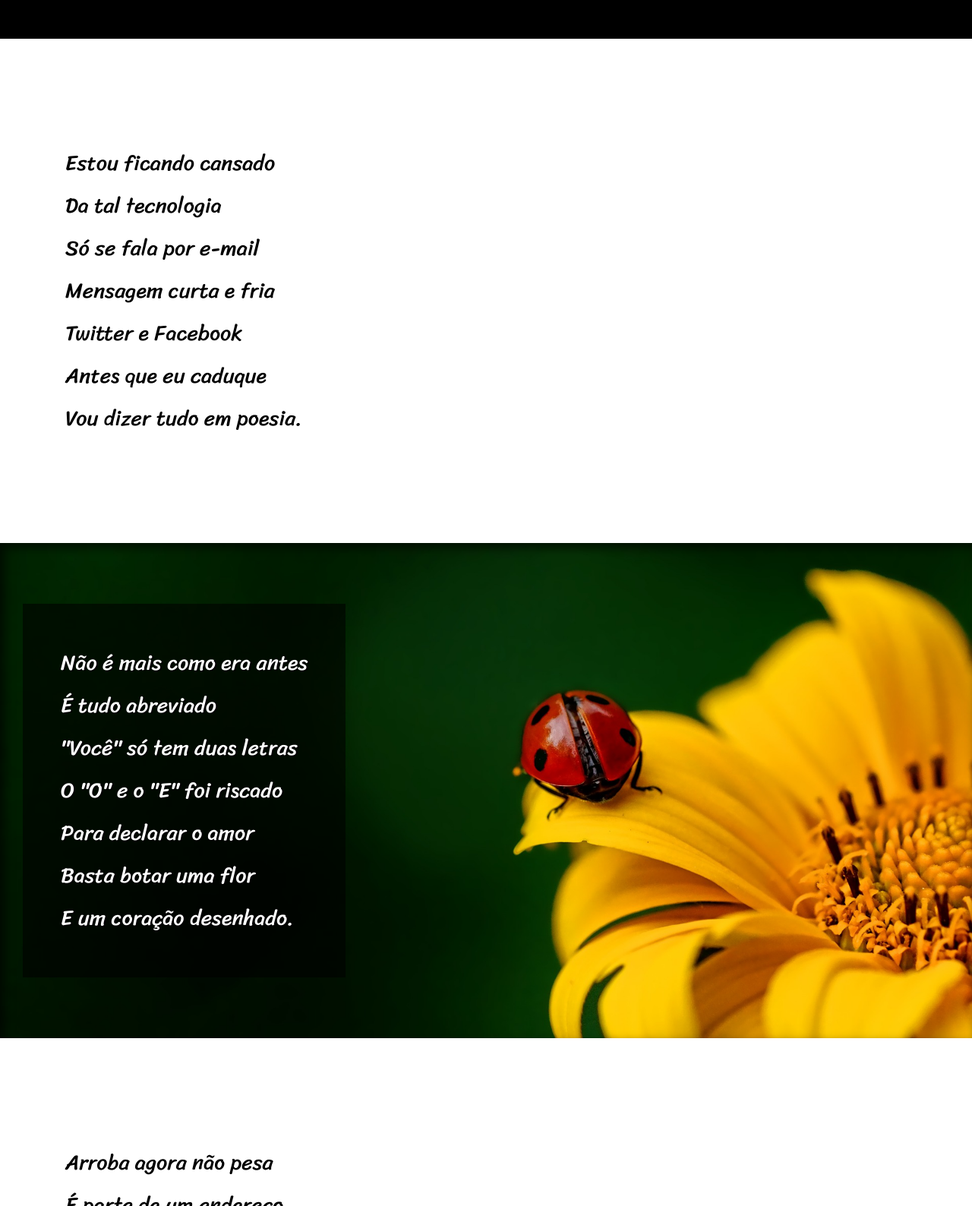
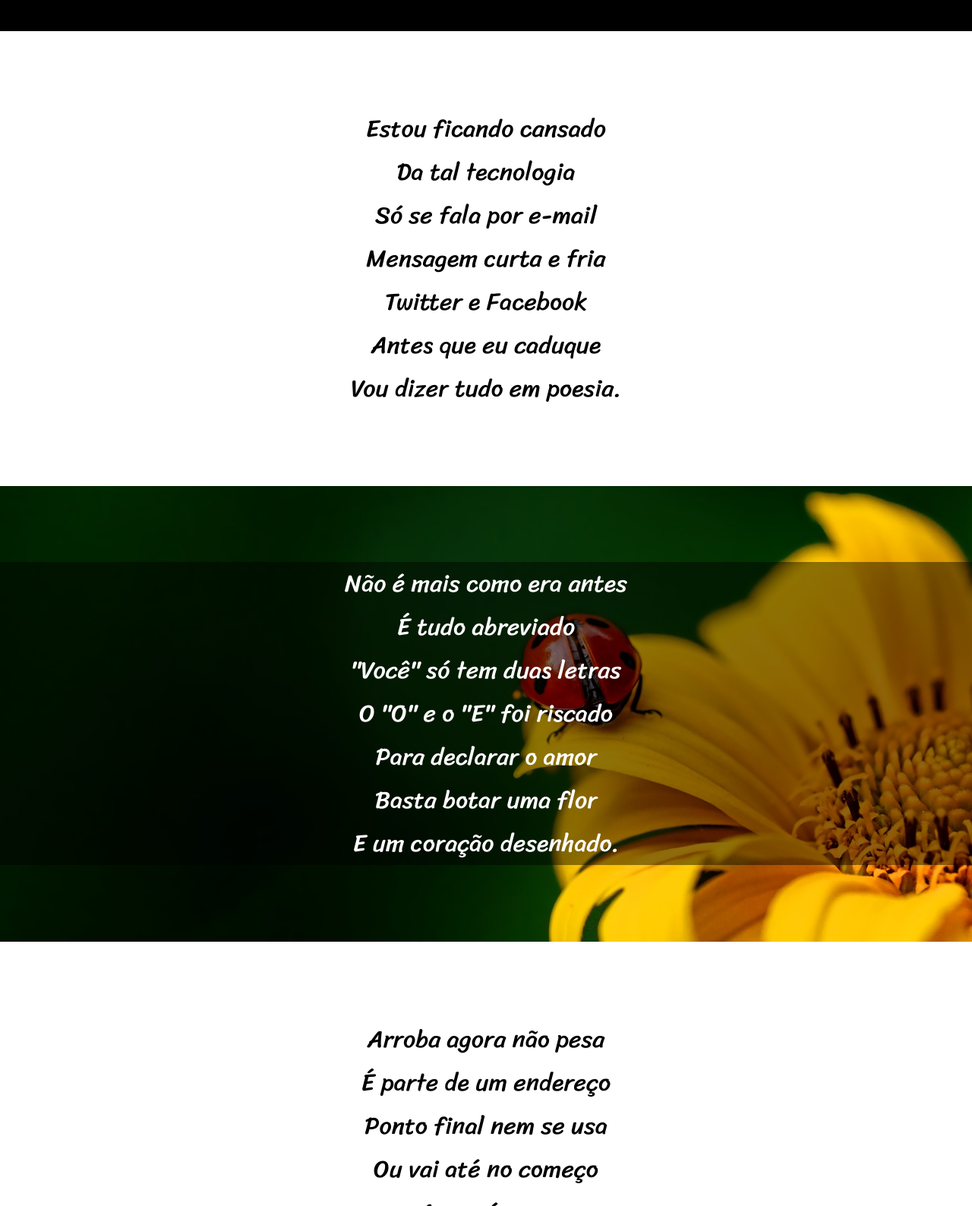
Before and after one commit to Fagner-Bagundes/projeto-cordel, a plain HTML site: page index.html in a window 1280 px wide. Shown: the part 209-1797 px from the top of the page at 76% size. Drawn offline with Linux system fonts and the light colour scheme.

Commit message:
projeto cordel refeito

```diff
--- a/estilo/style.css
+++ b/estilo/style.css
@@ -10,7 +10,6 @@
     --font1-: Verdana, Geneva, Tahoma, sans-serif;
     --font-2:'Passion One', cursive;
     --font-3:'Sriracha', cursive;
-  </style>
   }
 
 *{
@@ -20,84 +19,63 @@
 
 html, body{
     min-height: 100vh;
-    background-color: darkgray;
+    background-color: white;
     font-family: var(--font1-);
 }
 
 header{
     background-color: black;
-    color: white;
+    color: aliceblue;
     text-align: center;
+    padding-bottom: 40px;
+
 }
 
-header>h1{
+header>h1 {
     font-family: var(--font-2);
     padding-top: 50px;
     font-variant: small-caps;
     font-size: 10vw;
 }
-
-header>p{
-    padding-bottom: 50px;
-}
-
 a{
     color: white;
     text-decoration: none;
     font-weight: bolder;
 }
+
 a:hover{
     text-decoration: underline;
 }
 
 section{
-    padding-top: 10vh;
-    padding-bottom: 10vh;
-    line-height: 2em;
-    padding-left: 30px;
+    text-align: center;
     font-family: var(--font-3);
-    font-size: 3.5vh;
-}
-
-section > p{
-    padding: 2em;
-}
-
-section.normal{
-    background-color: white;
-    color: black;
-}
-
-section.imagem{
-    background-color: rgb(46, 42, 42);
-    color: white;
-    box-shadow: inset 6px 6px 13px 0px rgba(0, 0, 0, 0.635);
-    background-size: cover;
-    background-position: center center;
-    background-attachment: fixed;
-}
-section.imagem>p{
-    background-color: rgba(0, 0, 0, 0.589);
-    display: inline-block;
-    padding: 50px;
-    text-shadow: 2px 1px 0px black;
-    background-repeat: no-repeat;
+    font-size: 2em;
+    margin-top: 100px;
 }
 
 section#img01{
     background-image: url(../imagens/background001.jpg);
+    height:500px;
+    padding-top: 100px;
+    background-position: center center;
+    background-repeat: none;
+    background-attachment: fixed;
+    background-size: cover;
+}
 
+.imagem> p{
+    background-color: rgba(0, 0, 0, 0.442);
+    color: white;
 
 }
 
 section#img02{
-    background-image: url(../imagens/background002.jpg)
-
+    background-image: url(../imagens/background002.jpg);
+    height:500px;
+    padding-top: 100px;
+    background-position: center center;
+    background-repeat: none;
+    background-attachment: fixed;
+    background-size: cover;
 }
-
-footer{
-    background-color: black;
-    text-align: center;
-    color: white;
-    padding: 10px;
-}
--- a/index.html
+++ b/index.html
@@ -100,8 +100,5 @@
             Deixe que Deus interprete.
          </p>
     </section>
-    <footer>
-        <p>Site Criado por Fagner Ferreira para o CursoemVideo</p>
-    </footer>
 </body>
 </html>
```
